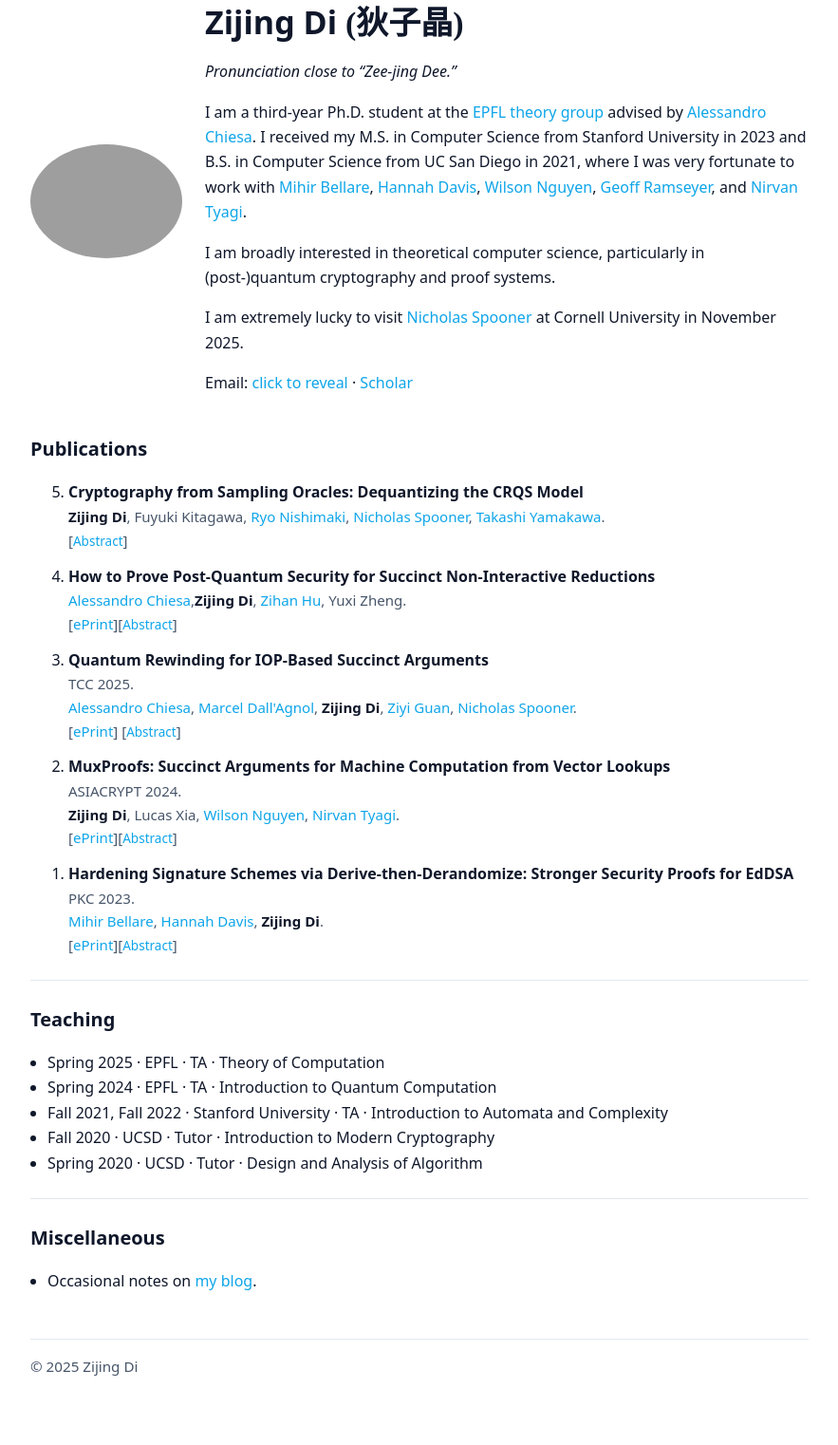
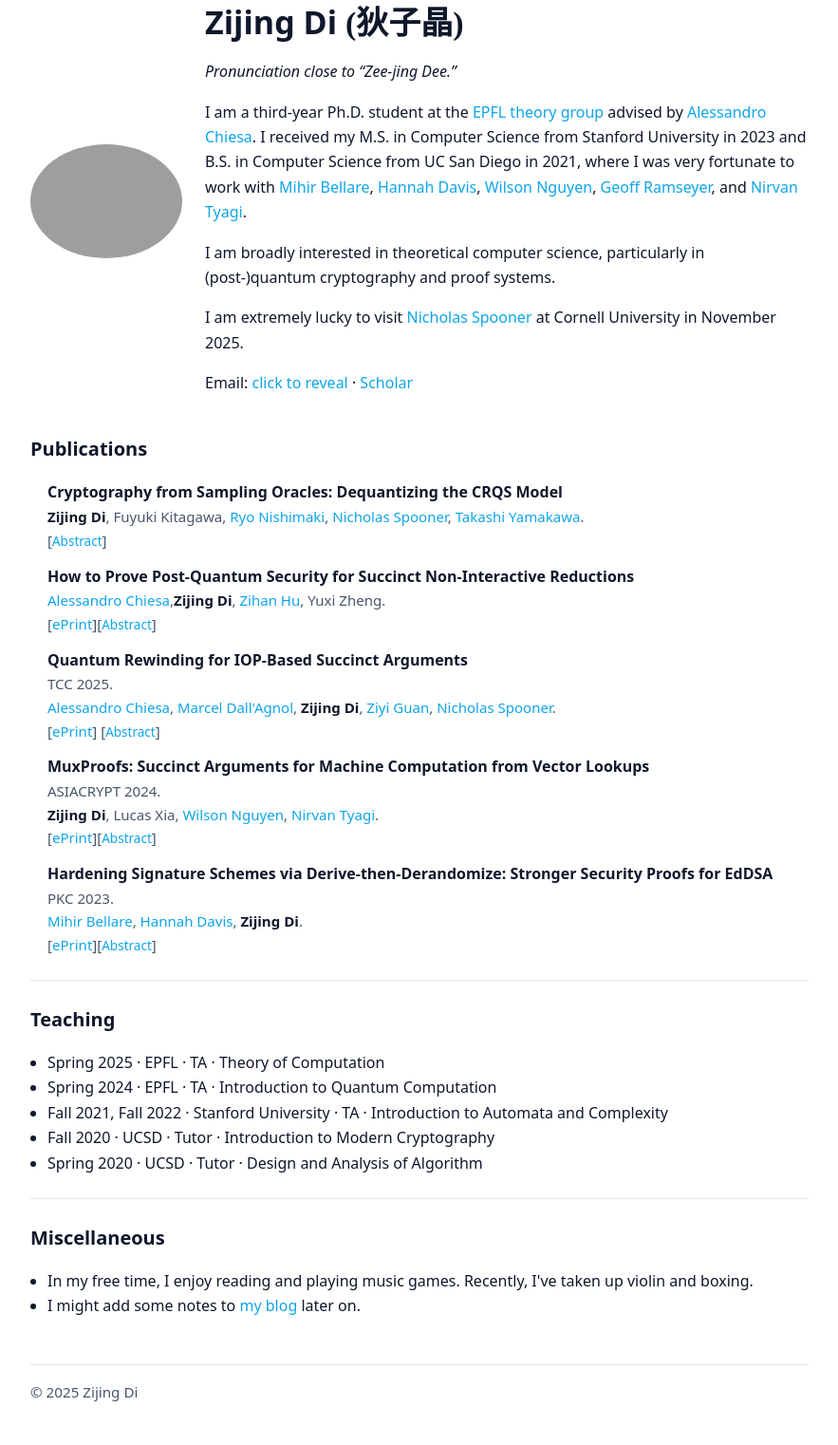
Before and after one commit to dizidizidi/dizidizidi.github.io, a plain HTML site: page index.html in a window 1280 px wide. Shown: the part 96-1618 px from the top of the page at 95% size, without its empty margins (198-1081 px from the left). Drawn offline with nearby package versions, Linux system fonts and the light colour scheme; grey boxes are pictures that could not be loaded.

Commit message:
Update index.html

```diff
--- a/index.html
+++ b/index.html
@@ -150,7 +150,7 @@
 
     <section id="publications" aria-labelledby="pubs-heading">
       <h2 id="pubs-heading">Publications</h2>
-      <ol reversed>
+      <ul style="list-style-type:none;">
         <li class="pub">
           <div><strong>Cryptography from Sampling Oracles: Dequantizing the CRQS Model</strong>
           <!-- <div class="meta">TCC 2025.</div> -->
@@ -214,7 +214,7 @@
             </p>
           </div>
         </li>
-      </ol>
+      </ul>
     </section>
 
     <section id="teaching">
@@ -231,7 +231,8 @@
     <section id="misc">
       <h2>Miscellaneous</h2>
       <ul>
-        <li>Occasional notes on <a href="blog.html">my blog</a>.</li>
+        <li>In my free time, I enjoy reading and playing music games. Recently, I've taken up violin and boxing. </li>
+        <li>I might add some notes to <a href="blog.html">my blog</a> later on.</li>
       </ul>
     </section>
 
```
